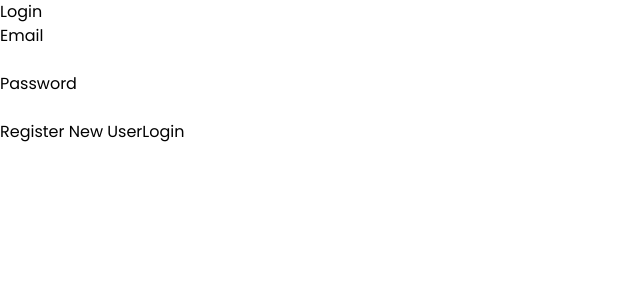
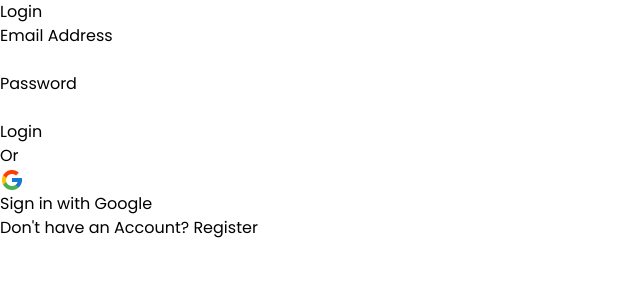
Before and after one commit to sidharthrp/E-buy, a React (Vite) app: page /login in a window 1280 px wide. Shown: the top 300 px of the page, without its empty margins (0-640 px from the left). Built offline with nearby package versions, Linux system fonts and the light colour scheme.

Commit message:
Login Page UI Improvement and added the shopping cart page

```diff
--- a/src/App.jsx
+++ b/src/App.jsx
@@ -5,6 +5,7 @@ import ProductPage from './pages/ProductPage'
 import Layout from './pages/Layout'
 import LoginPage from './pages/LoginPage'
 import RegisterPage from './pages/RegisterPage'
+import ShoppingCart from './pages/ShoppingCart'
 
 
 function App() {
@@ -15,7 +16,7 @@ return(
       <Route element={<Layout />}>
       <Route path='/' element= {<HomePage />}></Route>
       <Route path=':id' element={<ProductPage />}></Route>
-
+      <Route path='/cart' element={<ShoppingCart />}> </Route>
       </Route>
       <Route path='/login' element={<LoginPage />}></Route>
       <Route path='/register' element={<RegisterPage />}></Route>
--- a/src/components/Header/Header.jsx
+++ b/src/components/Header/Header.jsx
@@ -31,7 +31,7 @@ const Header = () => {
         <span className="mx-2 cursor-pointer" onClick={()=>navigate("/login",)} >Log In</span>
 
         <img src={addCart} className="mx-1 h-4 w-5 " />
-        <span className="cursor-pointer">Cart</span>
+        <span className="cursor-pointer" onClick={()=>navigate('/cart')}>Cart</span>
       </div>
     </div>
   );
--- a/src/pages/LoginPage.jsx
+++ b/src/pages/LoginPage.jsx
@@ -2,6 +2,8 @@ import React, { useState } from 'react';
 import { signInWithEmailAndPassword } from "firebase/auth";
 import { auth } from '../components/Firebase/firebase';
 import { useNavigate } from 'react-router-dom';
+import google from '/SignIn/google.png';
+import bg from '/SignIn/bg.jpg';
 
 function LoginPage() {
     const [loginEmail, setLoginEmail] = useState("");
@@ -31,36 +33,64 @@ function LoginPage() {
     }
 
     return (
-        <div className='flex flex-col items-center justify-center mt-20 bg-blue-200 mx-[500px]'>
-            <h1 className='py-10 text-4xl font-bold text-[#008ECC] uppercase'>Login</h1>
-            <form onSubmit={login}>
-                <div className='flex py-10'>
-                    <p className='m-2 text-[#008ECC] font-bold text-xl'>Email</p>
+        <div className="relative h-screen flex items-center justify-center">
+        <div
+            className="absolute inset-0 bg-cover bg-center"
+            style={{
+                backgroundImage: `url(${bg})`,
+                filter: 'blur(8px)',
+                opacity: 0.7,
+                zIndex: -1,
+            }}
+        />
+
+        <div className="relative z-10 flex flex-col items-center justify-center bg-white bg-opacity-80 p-10 rounded-lg shadow-md max-w-md mx-auto">
+            <h1 className="py-10 text-4xl text-center">Login</h1>
+
+            <form onSubmit={login} className="w-full">
+                <div className="py-6">
+                    <p className="text-[16px]">Email Address</p>
                     <input
-                        type='email'
-                        className='border-2'
-                        value={loginEmail}
+                        type="email"
+                        className="border-2 w-full h-[32px] rounded-lg p-2"
                         onChange={handleEmail}
                     />
                 </div>
-                <div className='flex'>
-                    <p className='m-2 text-[#008ECC] font-bold text-xl'>Password</p>
+
+                <div className="py-6">
+                    <p className="text-[16px]">Password</p>
                     <input
-                        type='password'
-                        className='border-2'
-                        value={loginPassword}
+                        type="password"
+                        className="border-2 w-full h-[32px] rounded-lg p-2"
                         onChange={handlePassword}
                     />
                 </div>
-                {error && <p className='text-red-500'>{error}</p>}
-                <div className='flex py-10 px-2 mt-3 mb-5'>
-                    <button className='bg-green-500 text-white border-4 px-5 py-3 mx-2 uppercase' onClick={()=>navigate("/register")}>Register New User</button>
-                    <button type='submit' className='bg-orange-500 text-white border-4 px-5 py-3 mx-2 uppercase'>
+
+                <div className="py-6">
+                    <button
+                        type="submit"
+                        className="bg-[#3A5B22] text-white rounded-lg h-[32px] uppercase w-full hover:text-black"
+                    >
                         Login
                     </button>
                 </div>
+
+                <p className="text-center">Or</p>
+
+                <div className="flex mt-4 gap-2">
+                    <div className="flex items-center border-2 rounded-lg w-[202px] bg-white">
+                        <img src={google} alt="Google Icon" className="h-6 w-6" />
+                        <button className="text-[14px] px-3 text-center hover:text-[16px]">Sign in with Google</button>
+                    </div>
+                    <div className='bg-white'>
+                        <button className="text-[14px] px-2 py-1 text-center border-2 rounded-lg hover:text-[15px]" onClick={()=>navigate('/register')}>
+                            Don't have an Account? Register
+                        </button>
+                    </div>
+                </div>
             </form>
         </div>
+    </div>
     );
 }
 
--- a/src/pages/RegisterPage.jsx
+++ b/src/pages/RegisterPage.jsx
@@ -4,10 +4,13 @@ import { createUserWithEmailAndPassword } from "firebase/auth";
 import { auth } from '../components/Firebase/firebase';
 import google from '/SignIn/google.png';
 import bg from '/SignIn/bg.jpg';
+import { useNavigate } from 'react-router-dom';
 
 function RegisterPage() {
     const [registerEmail, setRegisterEmail] = useState("");
     const [registerPassword, setRegisterPassword] = useState("");
+    const navigate = useNavigate()
+
 
     const register = async (e) => {
         e.preventDefault(); // Prevent the default form submission behavior
@@ -64,9 +67,8 @@ function RegisterPage() {
                     <div className="py-6">
                         <button
                             type="submit"
-                            className="bg-[#3A5B22] text-white rounded-lg h-[32px] uppercase w-full"
-                        >
-                            Register
+                            className="bg-[#3A5B22] text-white rounded-lg h-[32px] uppercase w-full hover:text-black">
+                                Register
                         </button>
                     </div>
 
@@ -75,10 +77,10 @@ function RegisterPage() {
                     <div className="flex mt-4 gap-2">
                         <div className="flex items-center border-2 rounded-lg w-[202px] bg-white">
                             <img src={google} alt="Google Icon" className="h-6 w-6" />
-                            <button className="text-[14px] px-3 text-center">Sign in with Google</button>
+                            <button className="text-[14px] px-3 text-center hover:text-[15px]">Sign in with Google</button>
                         </div>
                         <div className='bg-white'>
-                            <button className="text-[14px] px-2 py-1 text-center border-2 rounded-lg">
+                            <button className="text-[14px] px-2 py-1 text-center border-2 rounded-lg hover:text-[15px]" onClick={()=>navigate("/login")}>
                                 Have an Account? Sign In
                             </button>
                         </div>
--- /dev/null
+++ b/src/pages/ShoppingCart.jsx
@@ -0,0 +1,46 @@
+import React, { useEffect, useState } from 'react'
+import axios from 'axios';
+
+function ShoppingCart() {
+  const [items, setItems] = useState();
+  let totalPrice = 0
+  useEffect(()=>{
+    axios.get(`https://fakestoreapi.com/products?limit=2`)
+    .then((res)=>{
+        setItems(res.data)
+    })
+  },[])
+  return (
+    <div className='flex justify-around  mt-20'>
+        <div className=''>
+            <h1 className='font-bold text-xl'>Shopping Cart</h1>
+            <p>You have items in your cart</p>
+            {items ? <div className='my-10'>
+                {items.map((item,index)=>{
+                    totalPrice+=parseInt(item.price)
+                    return(
+                    <div className='flex gap-10 my-10 border-2 rounded-xl p-2' key={index}>
+                    <img className=' h-30 w-20' src={item.image}></img>
+                    <div>
+                        <h1 className='font-bold'>{item.title}</h1>
+                        <h1  className='font-bold'>${item.price}</h1>
+                        <h1>Quantity - 1</h1>
+                        <h1>Remove</h1>
+                    </div>
+                </div>
+                )
+                }
+                )}
+            <button className='bg-green-600 rounded-lg p-2 text-white'>Proceed to Buy</button>
+            </div>: <p>No Items in Cart</p>}
+        </div>
+        <div className='border-2 p-10'>
+            <h1 className='p-10 font-bold'>Price Details</h1>
+            <p className='py-2'>Price({items&& items.length} items) </p>
+            <h1 className='py-2 font-bold'>$ {totalPrice}</h1>
+        </div>
+    </div>
+  )
+}
+
+export default ShoppingCart
```
